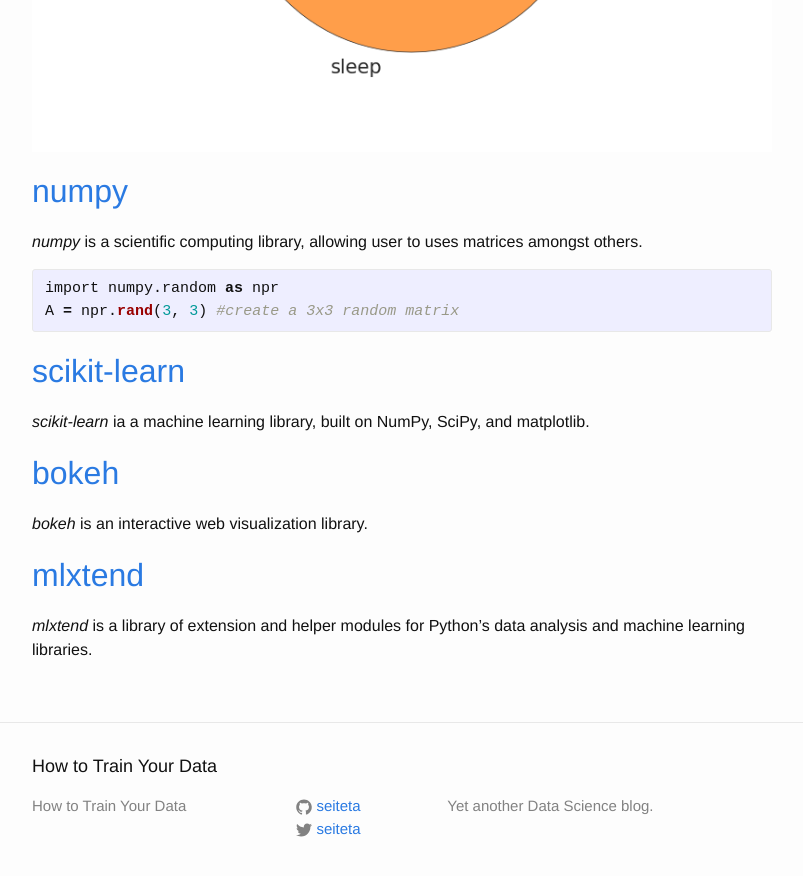
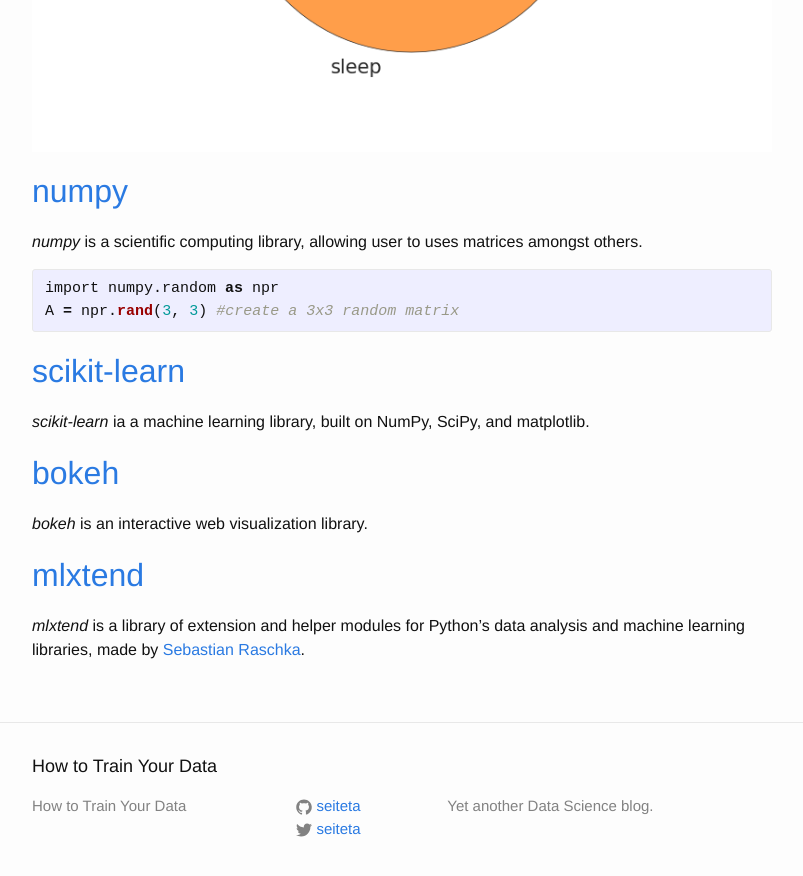
Before and after one commit to seiteta/seiteta.github.io_old, a Jekyll site: the page built from _posts/2014-11-25-python-libraries.md, in a window 1280 px wide and 900 px high, scrolled down 1989 px. Shown: the top 876 px of the window, without its empty margins (238-1041 px from the left). Built offline with Jekyll 4.4.1, drawn with Linux system fonts in a browser that asks for light colours.

Commit message:
Update 2014-11-25-python-libraries.md

```diff
--- a/_posts/2014-11-25-python-libraries.md
+++ b/_posts/2014-11-25-python-libraries.md
@@ -79,4 +79,4 @@ A = npr.rand(3, 3) #create a 3x3 random matrix
 *bokeh* is an interactive web visualization library.
 
 ##[mlxtend](https://github.com/rasbt/mlxtend)
-*mlxtend* is a library of extension and helper modules for Python's data analysis and machine learning libraries.
+*mlxtend* is a library of extension and helper modules for Python's data analysis and machine learning libraries, made by [Sebastian Raschka](https://twitter.com/rasbt).
```
